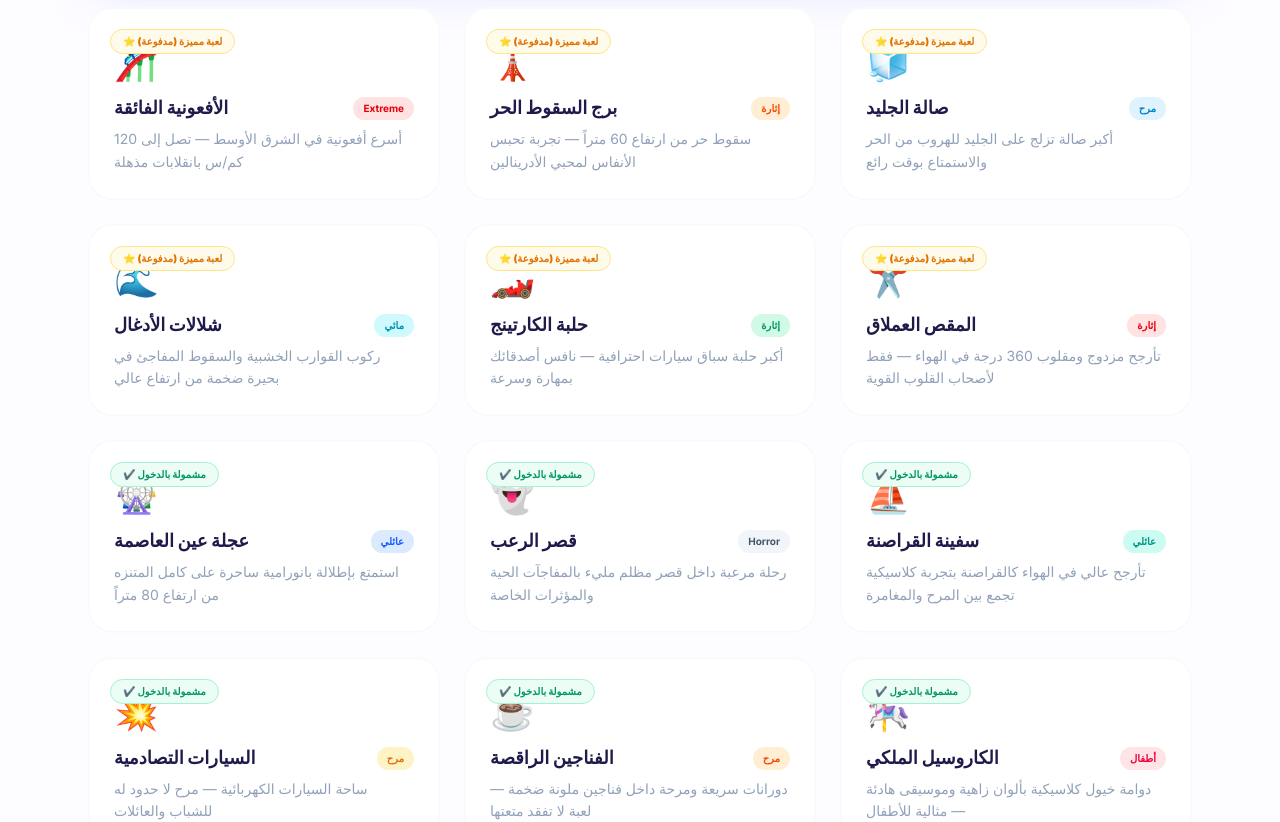
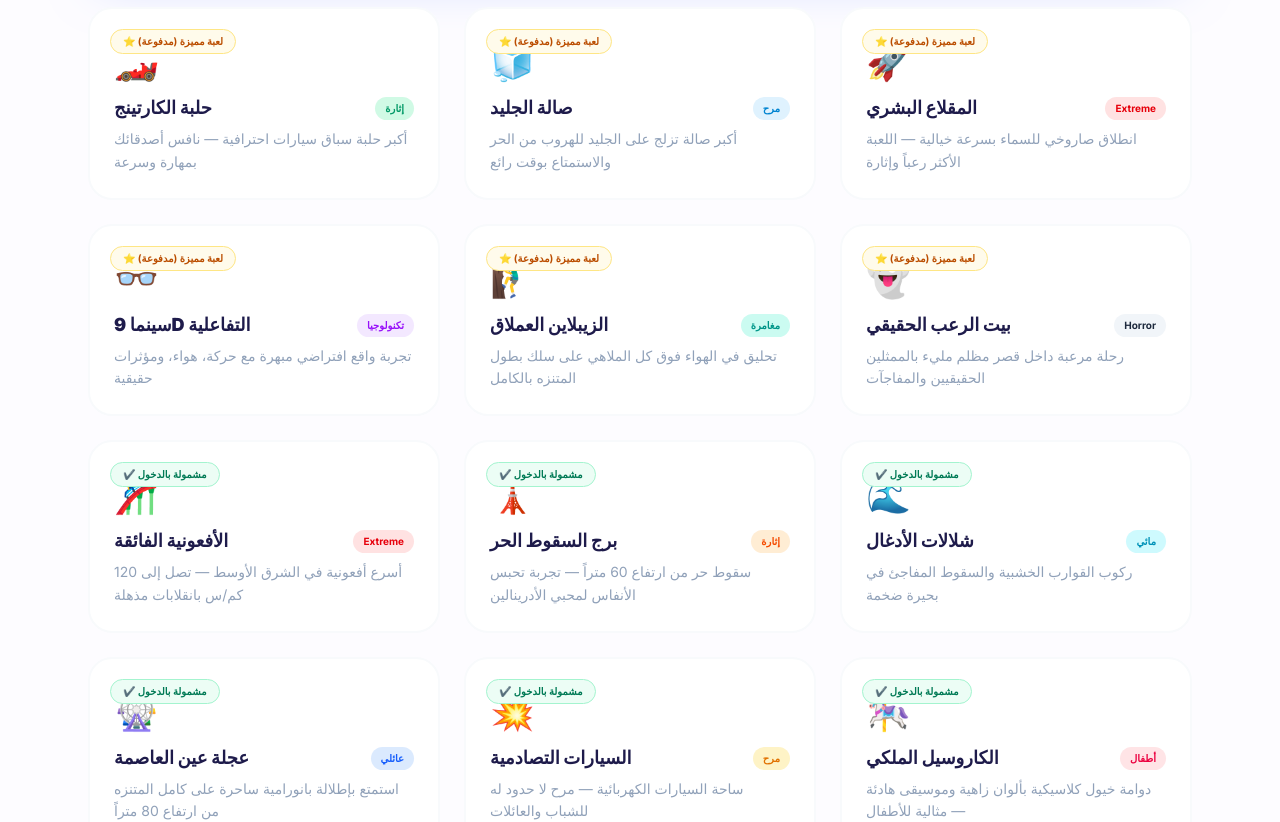
Before and after one commit to AhmedRadwan456/clubs, a Next.js app: page / in a window 1280 px wide. Shown: the part 1620-2442 px from the top of the page. Built offline with nearby package versions, Linux system fonts and the light colour scheme.

Commit message:
feat: make paid rides match real-world premium attractions (Ice Rink, VR, GoKarts, Zipline)

```diff
--- a/src/app/components/RidesSection.js
+++ b/src/app/components/RidesSection.js
@@ -2,21 +2,13 @@
 import { motion } from "framer-motion";
 
 const rides = [
-  // --- ⭐️ الألعاب المميزة (المدفوعة) - 6 ألعاب ---
+  // --- ⭐️ الألعاب المميزة (المدفوعة إضافياً) - المتعارف عليها إنها غالية - 6 ألعاب ---
   {
-    emoji: "🎢",
-    name: "الأفعونية الفائقة",
-    desc: "أسرع أفعونية في الشرق الأوسط — تصل إلى 120 كم/س بانقلابات مذهلة",
-    tag: "Extreme",
-    tagColor: "bg-red-100 text-red-600",
-    paid: true,
-  },
-  {
-    emoji: "🗼",
-    name: "برج السقوط الحر",
-    desc: "سقوط حر من ارتفاع 60 متراً — تجربة تحبس الأنفاس لمحبي الأدرينالين",
+    emoji: "🏎️",
+    name: "حلبة الكارتينج",
+    desc: "أكبر حلبة سباق سيارات احترافية — نافس أصدقائك بمهارة وسرعة",
     tag: "إثارة",
-    tagColor: "bg-orange-100 text-orange-600",
+    tagColor: "bg-emerald-100 text-emerald-600",
     paid: true,
   },
   {
@@ -28,31 +20,63 @@ const rides = [
     paid: true,
   },
   {
-    emoji: "🌊",
-    name: "شلالات الأدغال",
-    desc: "ركوب القوارب الخشبية والسقوط المفاجئ في بحيرة ضخمة من ارتفاع عالي",
-    tag: "مائي",
-    tagColor: "bg-cyan-100 text-cyan-600",
+    emoji: "🚀",
+    name: "المقلاع البشري",
+    desc: "انطلاق صاروخي للسماء بسرعة خيالية — اللعبة الأكثر رعباً وإثارة",
+    tag: "Extreme",
+    tagColor: "bg-red-100 text-red-600",
     paid: true,
   },
   {
-    emoji: "🏎️",
-    name: "حلبة الكارتينج",
-    desc: "أكبر حلبة سباق سيارات احترافية — نافس أصدقائك بمهارة وسرعة",
-    tag: "إثارة",
-    tagColor: "bg-emerald-100 text-emerald-600",
+    emoji: "👓",
+    name: "سينما 9D التفاعلية",
+    desc: "تجربة واقع افتراضي مبهرة مع حركة، هواء، ومؤثرات حقيقية",
+    tag: "تكنولوجيا",
+    tagColor: "bg-purple-100 text-purple-600",
     paid: true,
   },
   {
-    emoji: "✂️",
-    name: "المقص العملاق",
-    desc: "تأرجح مزدوج ومقلوب 360 درجة في الهواء — فقط لأصحاب القلوب القوية",
-    tag: "إثارة",
-    tagColor: "bg-red-100 text-red-600",
+    emoji: "🧗‍♂️",
+    name: "الزيبلاين العملاق",
+    desc: "تحليق في الهواء فوق كل الملاهي على سلك بطول المتنزه بالكامل",
+    tag: "مغامرة",
+    tagColor: "bg-teal-100 text-teal-600",
+    paid: true,
+  },
+  {
+    emoji: "👻",
+    name: "بيت الرعب الحقيقي",
+    desc: "رحلة مرعبة داخل قصر مظلم مليء بالممثلين الحقيقيين والمفاجآت",
+    tag: "Horror",
+    tagColor: "bg-slate-100 text-slate-800",
     paid: true,
   },
 
-  // --- ✔️ الألعاب المجانية (المشمولة) - 6 ألعاب ---
+  // --- ✔️ الألعاب المجانية (المشمولة بتذكرة الدخول) - 6 ألعاب ---
+  {
+    emoji: "🎢",
+    name: "الأفعونية الفائقة",
+    desc: "أسرع أفعونية في الشرق الأوسط — تصل إلى 120 كم/س بانقلابات مذهلة",
+    tag: "Extreme",
+    tagColor: "bg-red-100 text-red-600",
+    paid: false,
+  },
+  {
+    emoji: "🗼",
+    name: "برج السقوط الحر",
+    desc: "سقوط حر من ارتفاع 60 متراً — تجربة تحبس الأنفاس لمحبي الأدرينالين",
+    tag: "إثارة",
+    tagColor: "bg-orange-100 text-orange-600",
+    paid: false,
+  },
+  {
+    emoji: "🌊",
+    name: "شلالات الأدغال",
+    desc: "ركوب القوارب الخشبية والسقوط المفاجئ في بحيرة ضخمة",
+    tag: "مائي",
+    tagColor: "bg-cyan-100 text-cyan-600",
+    paid: false,
+  },
   {
     emoji: "🎡",
     name: "عجلة عين العاصمة",
@@ -62,35 +86,11 @@ const rides = [
     paid: false,
   },
   {
-    emoji: "👻",
-    name: "قصر الرعب",
-    desc: "رحلة مرعبة داخل قصر مظلم مليء بالمفاجآت الحية والمؤثرات الخاصة",
-    tag: "Horror",
-    tagColor: "bg-slate-100 text-slate-600",
-    paid: false,
-  },
-  {
-    emoji: "⛵",
-    name: "سفينة القراصنة",
-    desc: "تأرجح عالي في الهواء كالقراصنة بتجربة كلاسيكية تجمع بين المرح والمغامرة",
-    tag: "عائلي",
-    tagColor: "bg-teal-100 text-teal-600",
-    paid: false,
-  },
-  {
     emoji: "💥",
     name: "السيارات التصادمية",
     desc: "ساحة السيارات الكهربائية — مرح لا حدود له للشباب والعائلات",
     tag: "مرح",
     tagColor: "bg-amber-100 text-amber-600",
-    paid: false,
-  },
-  {
-    emoji: "☕",
-    name: "الفناجين الراقصة",
-    desc: "دورانات سريعة ومرحة داخل فناجين ملونة ضخمة — لعبة لا تفقد متعتها",
-    tag: "مرح",
-    tagColor: "bg-orange-100 text-orange-600",
     paid: false,
   },
   {
@@ -153,7 +153,7 @@ export default function RidesSection() {
             className="group relative bg-white rounded-3xl p-6 border-2 border-slate-50 hover:border-indigo-100 hover:shadow-xl hover:shadow-indigo-50 transition-all duration-300"
           >
             {/* Free/Paid Badge */}
-            <div className={`absolute top-5 left-5 px-3 py-1 text-[10px] font-black rounded-full border ${ride.paid ? "bg-amber-50 text-amber-600 border-amber-200" : "bg-emerald-50 text-emerald-600 border-emerald-200"}`}>
+            <div className={`absolute top-5 left-5 px-3 py-1 text-[10px] font-bold rounded-full border ${ride.paid ? "bg-amber-50 text-amber-700 border-amber-200" : "bg-emerald-50 text-emerald-700 border-emerald-200"}`}>
               {ride.paid ? "⭐️ لعبة مميزة (مدفوعة)" : "✔️ مشمولة بالدخول"}
             </div>
 
```
